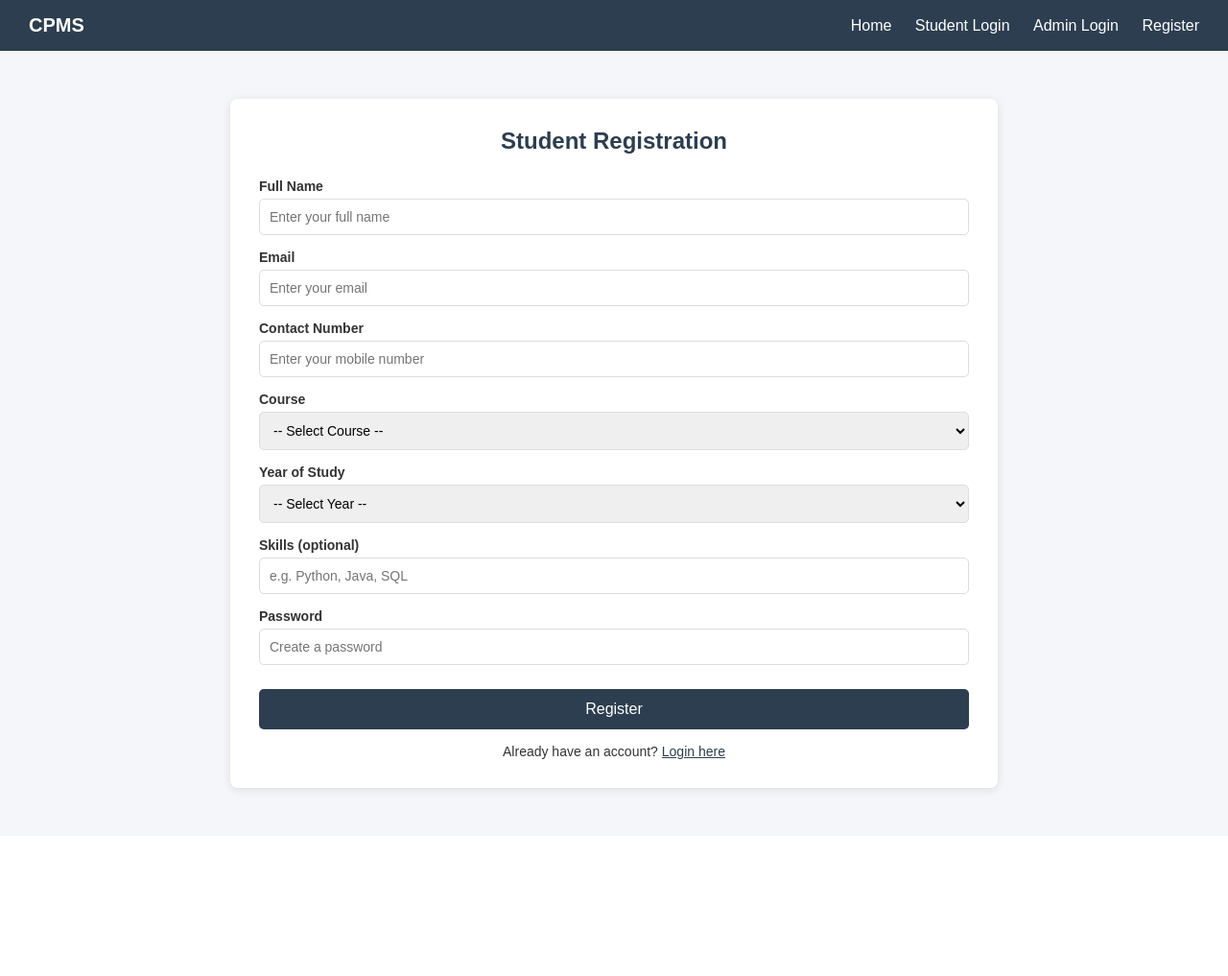
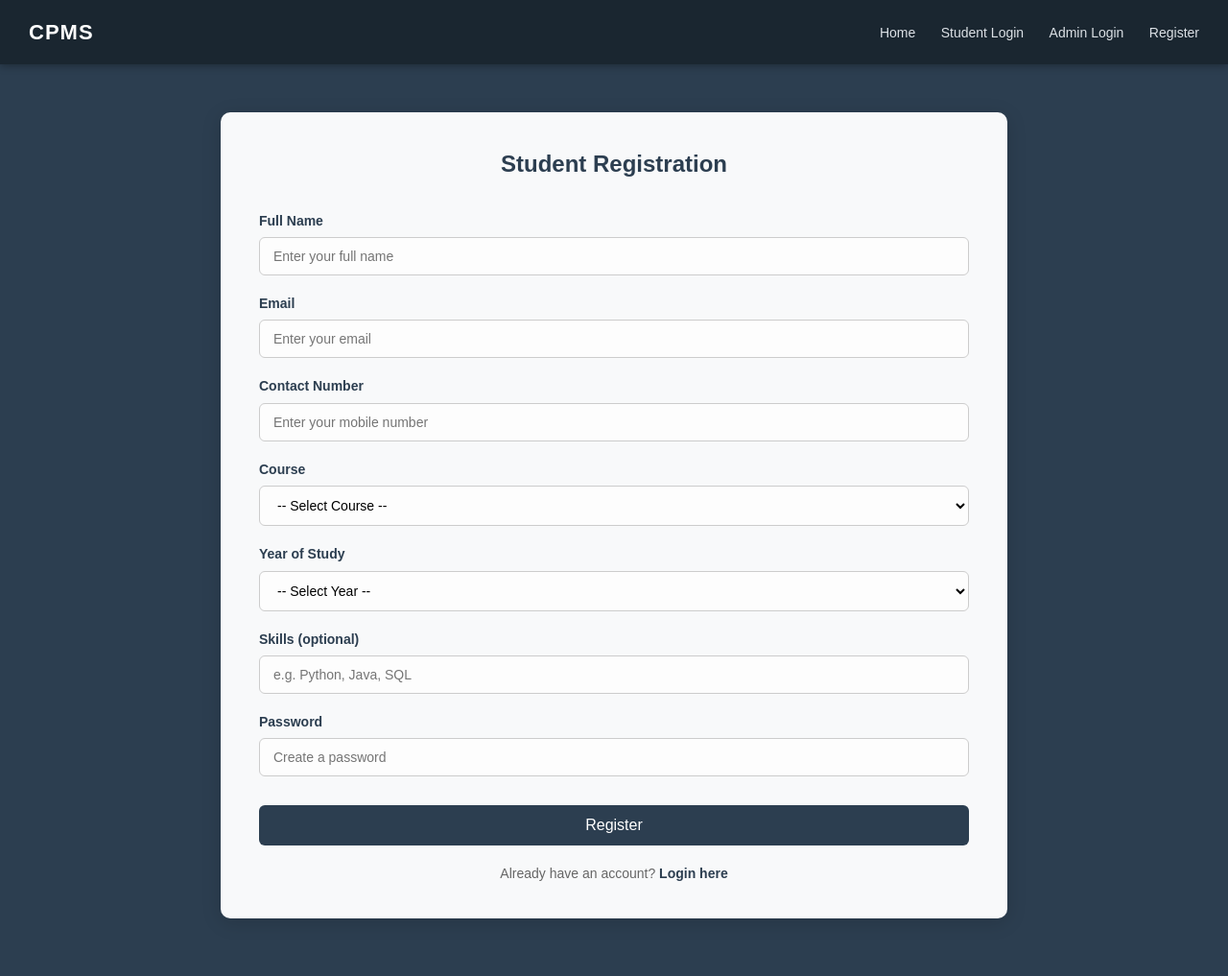
Before and after one commit to rohanmoura/College-Placement-management-System, a Flask app: page /register in a window 1280 px wide. Shown: the whole page at 96% size. Before the commit the page ends 830 px from the top, so only its background shows below. Run offline with Flask 3, Linux system fonts and the light colour scheme.

Commit message:
Add global CSS file and improve UI styling across the project
- Create static/css/style.css with all styles extracted from base.html
- Add full-screen background image support with dark overlay for
  readability, with solid color fallback when no image is present
- Improve navbar: sticky positioning, hover underline effect, subtle
  shadow
- Improve forms: focus glow on inputs, better spacing and padding
- Improve tables: row hover highlight, uppercase headers, cleaner
  borders
- Improve buttons: hover lift effect, smooth transitions, danger
  variant
- Improve status badges: pill-shaped with uppercase text
- Add placeholder bg.jpg (replace with real image later)
- Update base.html to link external CSS, remove all inline styles

https://claude.ai/code/session_0128XmRgswwy6dB7t4oCG6D5

```diff
--- /dev/null
+++ b/cpms/static/css/style.css
@@ -0,0 +1,319 @@
+/* ============================================
+   College Placement Management System (CPMS)
+   Global Stylesheet
+   ============================================ */
+
+/* ---------- Reset & Base ---------- */
+*,
+*::before,
+*::after {
+    margin: 0;
+    padding: 0;
+    box-sizing: border-box;
+}
+
+body {
+    font-family: Arial, Helvetica, sans-serif;
+    color: #333;
+    line-height: 1.6;
+    min-height: 100vh;
+
+    /* Background image with overlay */
+    background:
+        linear-gradient(rgba(44, 62, 80, 0.55), rgba(44, 62, 80, 0.55)),
+        url("../images/bg.jpg") center / cover no-repeat fixed;
+    background-color: #2c3e50;  /* fallback when no image */
+}
+
+a { color: #2c3e50; }
+
+/* ---------- Navbar ---------- */
+.navbar {
+    background: rgba(26, 37, 47, 0.95);
+    padding: 16px 30px;
+    display: flex;
+    justify-content: space-between;
+    align-items: center;
+    box-shadow: 0 2px 8px rgba(0, 0, 0, 0.3);
+    position: sticky;
+    top: 0;
+    z-index: 100;
+}
+
+.navbar .brand {
+    font-size: 22px;
+    font-weight: bold;
+    color: #fff;
+    letter-spacing: 1px;
+}
+
+.navbar .nav-links a {
+    color: #dce1e6;
+    text-decoration: none;
+    margin-left: 22px;
+    font-size: 14px;
+    padding: 6px 0;
+    transition: color 0.2s;
+}
+
+.navbar .nav-links a:hover {
+    color: #fff;
+    border-bottom: 2px solid #3498db;
+}
+
+/* ---------- Page Container ---------- */
+.container {
+    max-width: 820px;
+    margin: 50px auto;
+    padding: 35px 40px;
+    background: rgba(255, 255, 255, 0.97);
+    border-radius: 10px;
+    box-shadow: 0 4px 20px rgba(0, 0, 0, 0.15);
+}
+
+h2 {
+    text-align: center;
+    margin-bottom: 28px;
+    color: #2c3e50;
+    font-size: 24px;
+}
+
+/* ---------- Flash Messages ---------- */
+.flash {
+    padding: 12px 18px;
+    margin-bottom: 20px;
+    border-radius: 6px;
+    font-size: 14px;
+    border-left: 4px solid transparent;
+}
+
+.flash.success {
+    background: #d4edda;
+    color: #155724;
+    border-left-color: #28a745;
+}
+
+.flash.danger {
+    background: #f8d7da;
+    color: #721c24;
+    border-left-color: #dc3545;
+}
+
+.flash.info {
+    background: #d1ecf1;
+    color: #0c5460;
+    border-left-color: #17a2b8;
+}
+
+/* ---------- Forms ---------- */
+.form-group {
+    margin-bottom: 18px;
+}
+
+.form-group label {
+    display: block;
+    margin-bottom: 6px;
+    font-weight: bold;
+    font-size: 14px;
+    color: #2c3e50;
+}
+
+.form-group input,
+.form-group select,
+.form-group textarea {
+    width: 100%;
+    padding: 11px 14px;
+    border: 1px solid #ccc;
+    border-radius: 6px;
+    font-size: 14px;
+    background: #fdfdfd;
+    transition: border-color 0.2s, box-shadow 0.2s;
+}
+
+.form-group input:focus,
+.form-group select:focus,
+.form-group textarea:focus {
+    outline: none;
+    border-color: #3498db;
+    box-shadow: 0 0 0 3px rgba(52, 152, 219, 0.15);
+}
+
+/* ---------- Buttons ---------- */
+.btn {
+    width: 100%;
+    padding: 12px;
+    background: #2c3e50;
+    color: #fff;
+    border: none;
+    border-radius: 6px;
+    font-size: 16px;
+    cursor: pointer;
+    margin-top: 12px;
+    transition: background 0.2s, transform 0.1s;
+}
+
+.btn:hover {
+    background: #1a252f;
+    transform: translateY(-1px);
+}
+
+.btn:active {
+    transform: translateY(0);
+}
+
+.btn-small {
+    display: inline-block;
+    padding: 7px 16px;
+    background: #27ae60;
+    color: #fff;
+    text-decoration: none;
+    border-radius: 5px;
+    font-size: 13px;
+    transition: background 0.2s;
+}
+
+.btn-small:hover {
+    background: #219150;
+    color: #fff;
+}
+
+.btn-danger {
+    background: #e74c3c;
+}
+
+.btn-danger:hover {
+    background: #c0392b;
+}
+
+.btn-link {
+    display: inline-block;
+    padding: 10px 22px;
+    margin: 5px;
+    background: #2c3e50;
+    color: #fff;
+    text-decoration: none;
+    border-radius: 6px;
+    font-size: 14px;
+    transition: background 0.2s, transform 0.1s;
+}
+
+.btn-link:hover {
+    background: #1a252f;
+    color: #fff;
+    transform: translateY(-1px);
+}
+
+/* ---------- Links Section ---------- */
+.links {
+    text-align: center;
+    margin-top: 18px;
+    font-size: 14px;
+    color: #666;
+}
+
+.links a {
+    color: #2c3e50;
+    font-weight: bold;
+    text-decoration: none;
+}
+
+.links a:hover {
+    text-decoration: underline;
+}
+
+/* ---------- Data Table ---------- */
+.data-table {
+    width: 100%;
+    border-collapse: collapse;
+    margin-top: 15px;
+}
+
+.data-table th,
+.data-table td {
+    padding: 11px 14px;
+    text-align: left;
+    font-size: 14px;
+    border-bottom: 1px solid #e0e0e0;
+}
+
+.data-table th {
+    background: #2c3e50;
+    color: #fff;
+    font-weight: 600;
+    text-transform: uppercase;
+    font-size: 12px;
+    letter-spacing: 0.5px;
+}
+
+.data-table tbody tr {
+    transition: background 0.15s;
+}
+
+.data-table tbody tr:nth-child(even) {
+    background: #f8f9fa;
+}
+
+.data-table tbody tr:hover {
+    background: #eaf2f8;
+}
+
+/* ---------- Info Table (Key-Value) ---------- */
+.info-table {
+    width: 100%;
+    border-collapse: collapse;
+}
+
+.info-table th,
+.info-table td {
+    padding: 12px 16px;
+    font-size: 14px;
+    border-bottom: 1px solid #eee;
+}
+
+.info-table th {
+    background: #f4f6f9;
+    text-align: left;
+    width: 180px;
+    color: #555;
+    font-weight: 600;
+}
+
+.info-table td {
+    color: #333;
+}
+
+/* ---------- Status Badges ---------- */
+.status {
+    display: inline-block;
+    padding: 4px 12px;
+    border-radius: 12px;
+    font-size: 12px;
+    font-weight: bold;
+    text-transform: uppercase;
+    letter-spacing: 0.3px;
+}
+
+.status-applied {
+    background: #d1ecf1;
+    color: #0c5460;
+}
+
+.status-shortlisted {
+    background: #fff3cd;
+    color: #856404;
+}
+
+.status-selected {
+    background: #d4edda;
+    color: #155724;
+}
+
+.status-rejected {
+    background: #f8d7da;
+    color: #721c24;
+}
+
+/* ---------- Footer Spacing ---------- */
+.container {
+    margin-bottom: 60px;
+}
--- a/cpms/templates/base.html
+++ b/cpms/templates/base.html
@@ -4,81 +4,12 @@
     <meta charset="UTF-8">
     <meta name="viewport" content="width=device-width, initial-scale=1.0">
     <title>{% block title %}CPMS{% endblock %}</title>
-    <style>
-        * { margin: 0; padding: 0; box-sizing: border-box; }
-        body { font-family: Arial, sans-serif; background: #f4f6f9; color: #333; }
-
-        .navbar {
-            background: #2c3e50; padding: 15px 30px;
-            display: flex; justify-content: space-between; align-items: center;
-        }
-        .navbar a { color: #fff; text-decoration: none; margin-left: 20px; }
-        .navbar a:hover { text-decoration: underline; }
-        .navbar .brand { font-size: 20px; font-weight: bold; color: #fff; }
-
-        .container { max-width: 800px; margin: 50px auto; padding: 30px;
-                     background: #fff; border-radius: 8px; box-shadow: 0 2px 10px rgba(0,0,0,0.1); }
-        h2 { text-align: center; margin-bottom: 25px; color: #2c3e50; }
-
-        .form-group { margin-bottom: 15px; }
-        .form-group label { display: block; margin-bottom: 5px; font-weight: bold; font-size: 14px; }
-        .form-group input, .form-group select {
-            width: 100%; padding: 10px; border: 1px solid #ddd;
-            border-radius: 5px; font-size: 14px;
-        }
-
-        .btn { width: 100%; padding: 12px; background: #2c3e50; color: #fff;
-               border: none; border-radius: 5px; font-size: 16px; cursor: pointer; margin-top: 10px; }
-        .btn:hover { background: #1a252f; }
-
-        .flash { padding: 10px 15px; margin-bottom: 20px; border-radius: 5px; font-size: 14px; }
-        .flash.success { background: #d4edda; color: #155724; border: 1px solid #c3e6cb; }
-        .flash.danger { background: #f8d7da; color: #721c24; border: 1px solid #f5c6cb; }
-        .flash.info { background: #d1ecf1; color: #0c5460; border: 1px solid #bee5eb; }
-
-        .links { text-align: center; margin-top: 15px; font-size: 14px; }
-        .links a { color: #2c3e50; }
-
-        /* --- Data tables --- */
-        .data-table { width: 100%; border-collapse: collapse; margin-top: 10px; }
-        .data-table th, .data-table td {
-            padding: 10px 12px; border: 1px solid #ddd; text-align: left; font-size: 14px;
-        }
-        .data-table th { background: #2c3e50; color: #fff; }
-        .data-table tr:nth-child(even) { background: #f9f9f9; }
-
-        /* --- Info table (key-value) --- */
-        .info-table { width: 100%; border-collapse: collapse; }
-        .info-table th, .info-table td {
-            padding: 10px 14px; border: 1px solid #eee; font-size: 14px;
-        }
-        .info-table th { background: #f4f6f9; text-align: left; width: 180px; }
-
-        /* --- Buttons --- */
-        .btn-small {
-            display: inline-block; padding: 6px 14px; background: #27ae60; color: #fff;
-            text-decoration: none; border-radius: 4px; font-size: 13px;
-        }
-        .btn-small:hover { background: #219a52; }
-
-        .btn-link {
-            display: inline-block; padding: 10px 20px; margin: 5px; background: #2c3e50;
-            color: #fff; text-decoration: none; border-radius: 5px; font-size: 14px;
-        }
-        .btn-link:hover { background: #1a252f; }
-
-        /* --- Status badges --- */
-        .status { padding: 4px 10px; border-radius: 4px; font-size: 13px; font-weight: bold; }
-        .status-applied { background: #d1ecf1; color: #0c5460; }
-        .status-shortlisted { background: #fff3cd; color: #856404; }
-        .status-selected { background: #d4edda; color: #155724; }
-        .status-rejected { background: #f8d7da; color: #721c24; }
-    </style>
+    <link rel="stylesheet" href="{{ url_for('static', filename='css/style.css') }}">
 </head>
 <body>
     <nav class="navbar">
         <span class="brand">CPMS</span>
-        <div>
+        <div class="nav-links">
             <a href="{{ url_for('main.home') }}">Home</a>
             {% if session.get('student_id') %}
                 <a href="{{ url_for('student.dashboard') }}">Dashboard</a>
@@ -96,7 +27,6 @@
     </nav>
 
     <div class="container">
-        <!-- Flash messages -->
         {% with messages = get_flashed_messages(with_categories=true) %}
             {% if messages %}
                 {% for category, message in messages %}
```
Also changed, not shown: cpms/static/images/bg.jpg (added).
